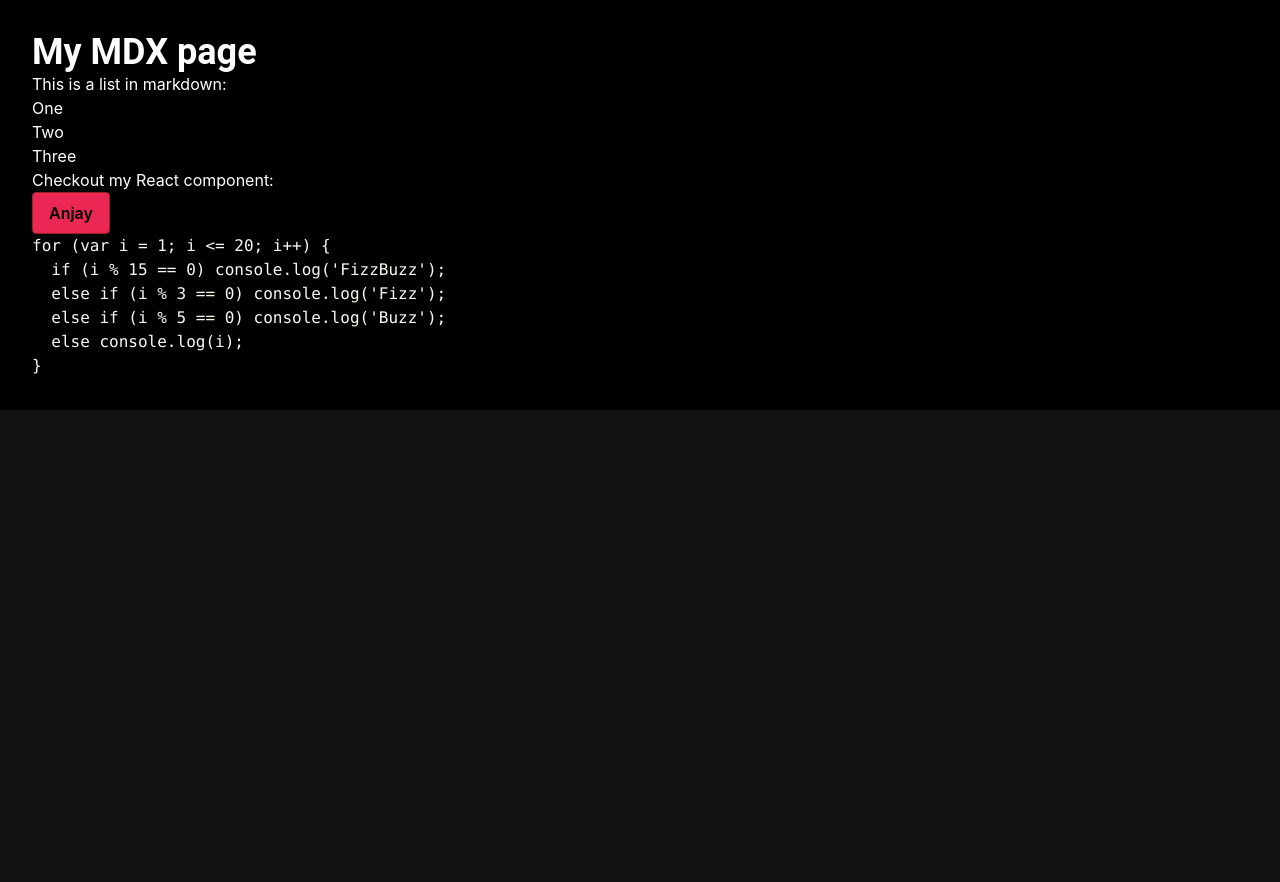
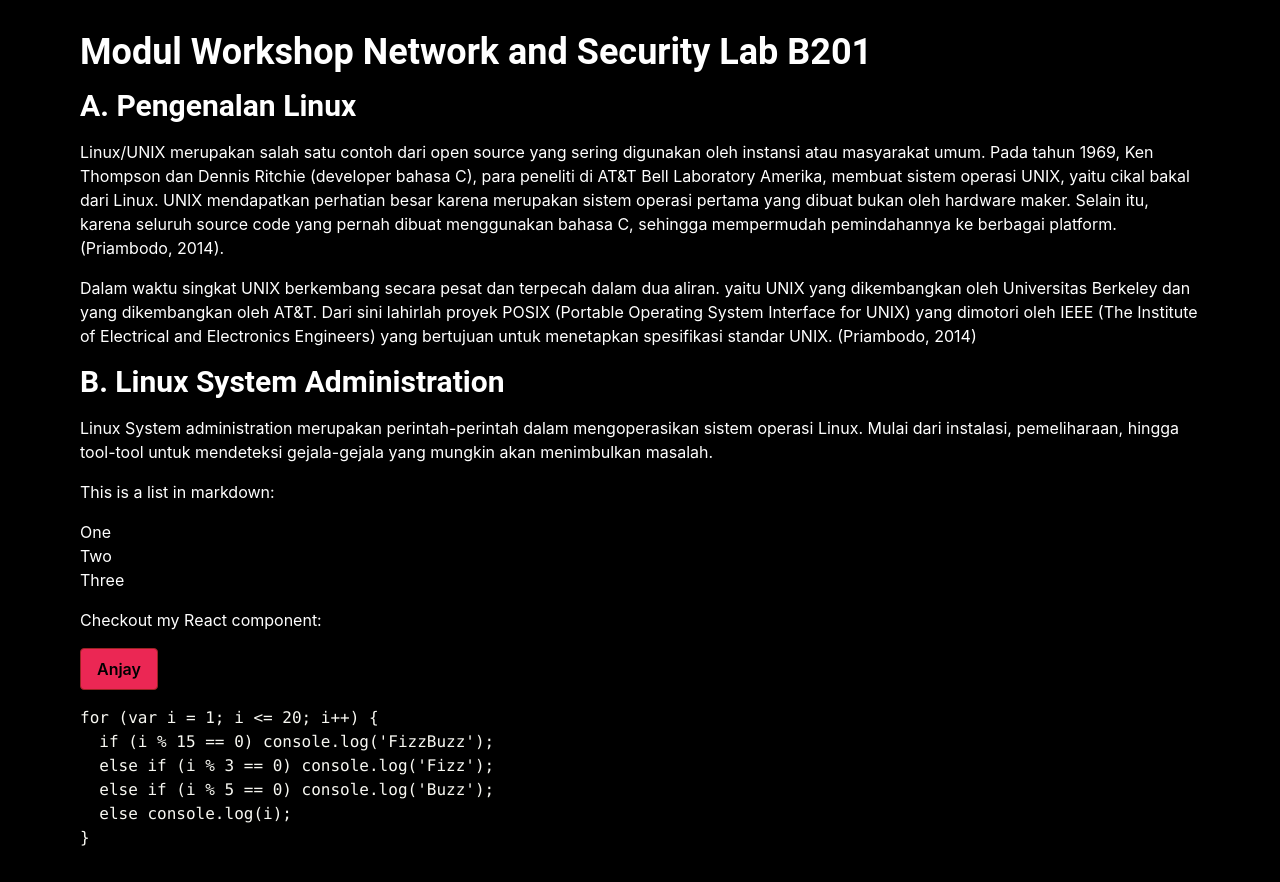
Before and after one commit to LordRonz/workshop-netsec-b201, a Next.js app: page / in a window 1280 px wide. Before the commit the page ends 800 px from the top, so only its background shows below. Built offline with nearby package versions, Linux system fonts and the light colour scheme; no server answers.

Commit message:
feat: update content

```diff
--- a/src/contents/index.mdx
+++ b/src/contents/index.mdx
@@ -1,6 +1,16 @@
 import Button from '@/components/buttons/Button';
 
-# My MDX page
+# Modul Workshop Network and Security Lab B201
+
+## A. Pengenalan Linux
+
+Linux/UNIX merupakan salah satu contoh dari open source yang sering digunakan oleh instansi atau masyarakat umum. Pada tahun 1969, Ken Thompson dan Dennis Ritchie (developer bahasa C), para peneliti di AT&T Bell Laboratory Amerika, membuat sistem operasi UNIX, yaitu cikal bakal dari Linux. UNIX mendapatkan perhatian besar karena merupakan sistem operasi pertama yang dibuat bukan oleh hardware maker. Selain itu, karena seluruh source code yang pernah dibuat menggunakan bahasa C, sehingga mempermudah pemindahannya ke berbagai platform. (Priambodo, 2014).
+
+Dalam waktu singkat UNIX berkembang secara pesat dan terpecah dalam dua aliran. yaitu UNIX yang dikembangkan oleh Universitas Berkeley dan yang dikembangkan oleh AT&T. Dari sini lahirlah proyek POSIX (Portable Operating System Interface for UNIX) yang dimotori oleh IEEE (The Institute of Electrical and Electronics Engineers) yang bertujuan untuk menetapkan spesifikasi standar UNIX. (Priambodo, 2014)
+
+## B. Linux System Administration
+
+Linux System administration merupakan perintah-perintah dalam mengoperasikan sistem operasi Linux. Mulai dari instalasi, pemeliharaan, hingga tool-tool untuk mendeteksi gejala-gejala yang mungkin akan menimbulkan masalah.
 
 This is a list in markdown:
 
--- a/src/pages/index.tsx
+++ b/src/pages/index.tsx
@@ -16,7 +16,7 @@ export default function Post() {
   return (
     <>
       <Seo />
-      <div className='p-8 bg-black'>
+      <div className='py-8 px-20 bg-black space-y-4'>
         <MDXProvider components={components}>
           <IndexMd />
         </MDXProvider>
```
